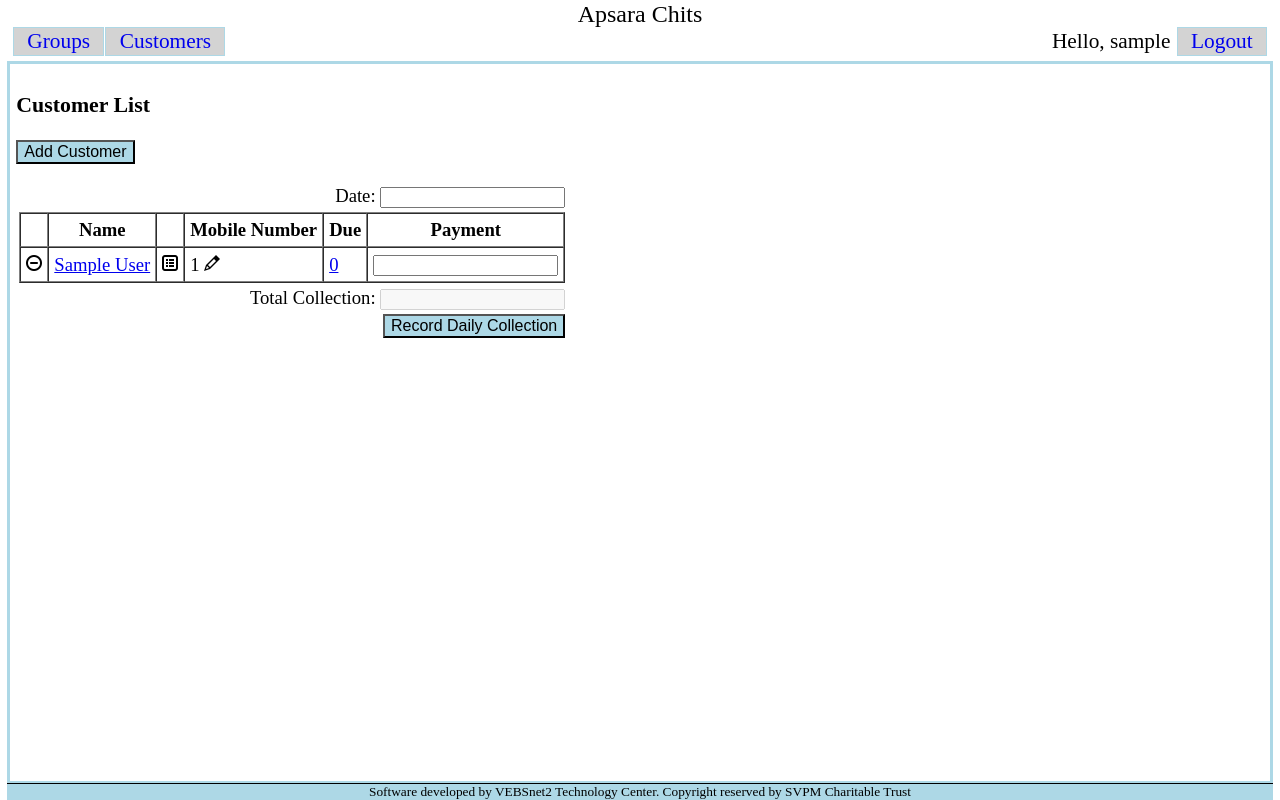
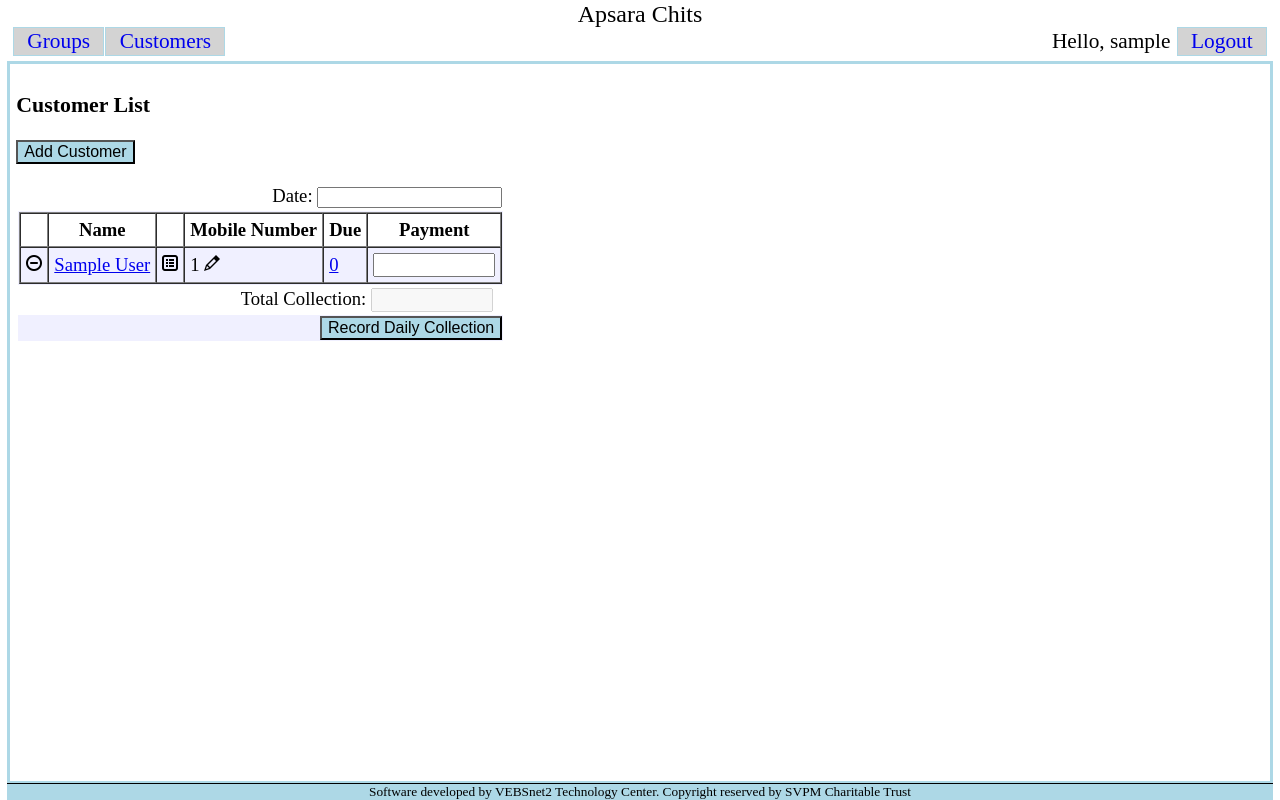
Before and after one commit to svpmtrust/chitmanager, a Django app: page /customers/list in a window 1280 px wide. Run offline with Django 3.2, Linux system fonts and the light colour scheme; a user stored in the database is signed in; tables that the repository leaves empty hold one stand-in row (values such as "Sample post"); some libraries are stand-ins or nearby versions.

Commit message:
Javascript based additions and split of amounts

```diff
--- a/src/chit_main_app/static/style.css
+++ b/src/chit_main_app/static/style.css
@@ -59,3 +59,19 @@ button, submit {
 span.warning {
 	background-color: #ffcccc;
 }
+
+.payment-amount {
+   font-size: 12pt;
+}
+
+.total-amount {
+   font-size: 12pt;
+}
+
+tr:nth-child(even) {
+	background-color: #f0f0ff;
+}
+
+tr:nth-child(odd) {
+	background-color: #ffffff;
+}
--- a/src/chit_main_app/templates/customers/list.html
+++ b/src/chit_main_app/templates/customers/list.html
@@ -5,12 +5,6 @@
 
 {% block content %}
 <script>
-<script type="text/javascript" src="http://code.jquery.com/jquery-1.4.2.min.js"></script>
-<link rel="stylesheet" href="http://code.jquery.com/ui/1.10.4/themes/smoothness/jquery-ui.css">
-<script src="http://code.jquery.com/jquery-1.9.1.js"></script>
-<script src="http://code.jquery.com/ui/1.10.4/jquery-ui.js"></script>
-<script>
-
 $(function() {
     $( "#datepicker" ).datepicker({ dateFormat: 'yy-mm-dd' });
 });
@@ -23,6 +17,20 @@ function change_mobile(id) {
 	return false
 }
 
+$(function() {
+	$('.payment-amount').change(function() {
+		var total = 0
+		$('.payment-amount').each(function() {
+			var val1 = $(this).val()
+			if (val1) {
+			    total = total + parseInt(val1)
+			}
+		})
+		$('#total_collection').val(total)
+
+	})
+});
+
 </script>
 <button onclick="window.location='/customers/new'">Add Customer</button> <P/>
 {% if customer_list %}
@@ -30,7 +38,7 @@ function change_mobile(id) {
 {% csrf_token %}
 <table>
 	<tr>
-		<td align='right'> Date: <input type='text' id='datepicker' name='collection_date'/> </td>
+		<td align='right'> Date: <input type='text' id='datepicker' name='collection_date' required="required"/> </td>
 	</tr>
 	<tr> <td>
 	<table border="1" cellspacing=0 cellpadding=5>
@@ -59,13 +67,14 @@ function change_mobile(id) {
 			<td>{{ customer.mobile_number }} <a href='#' onclick="return change_mobile({{ customer.id }})">
 				<img src='/static/edit.png' class='action_icon' title='Change mobile number'/></a></td>
 			<td><a href="/customers/grouplist?id={{customer.id}}">{{ due_amounts|get_item:customer.id }}</a></td>
-			<td><input type="text" name='customer_collection_{{customer.id}}'></td>
+			<td><input type="text" class='payment-amount' dir="rtl" name='customer_collection_{{customer.id}}' size="10"></td>
 		</tr>
 		{% endfor %}
 	</table>
 	</td></tr>
 	<tr><td align="right">
-		Total Collection: <input type="text" disabled="disabled" id='total_collection'/>
+		Total Collection: <input type="text" class='total-amount'
+					disabled="disabled" id='total_collection' size="10" dir="rtl"/> &nbsp;
 	</td></tr>
 	<tr><td align="right">
 		<button type='submit'>Record Daily Collection</button>
--- a/src/chit_main_app/templates/customers/subscription.html
+++ b/src/chit_main_app/templates/customers/subscription.html
@@ -2,7 +2,7 @@
 {% block title %}New Subscription{% endblock %}
 {% block page_heading %}New Subscription{% endblock %}
 {% block content %}
-<script type="text/javascript"src="http://code.jquery.com/jquery-1.4.2.min.js"></script>
+
 <script language="javascript" type="text/javascript">
 function move_list_items(from_group_list, to_group_list) {
 	$("#" + from_group_list + "  option:selected").appendTo("#" + to_group_list);
--- a/src/chit_main_app/templates/groups/auction.html
+++ b/src/chit_main_app/templates/groups/auction.html
@@ -2,10 +2,6 @@
 {% block title %}New Auction{% endblock%}
 {% block page_heading %} Enter Auction Details for group: {{group.name}}{% endblock%}
 {% block content %}
-<script type="text/javascript" src="http://code.jquery.com/jquery-1.4.2.min.js"></script>
-<link rel="stylesheet" href="http://code.jquery.com/ui/1.10.4/themes/smoothness/jquery-ui.css">
-<script src="http://code.jquery.com/jquery-1.9.1.js"></script>
-<script src="http://code.jquery.com/ui/1.10.4/jquery-ui.js"></script>
 
 {% if under_subscribed %}
 <span class='warning'>
--- a/src/chit_main_app/templates/groups/new.html
+++ b/src/chit_main_app/templates/groups/new.html
@@ -3,10 +3,6 @@
 {% block page_heading %}New Group{% endblock %}
 
 {% block content %}
-<script type="text/javascript" src="http://code.jquery.com/jquery-1.4.2.min.js"></script>
-<link rel="stylesheet" href="http://code.jquery.com/ui/1.10.4/themes/smoothness/jquery-ui.css">
-<script src="http://code.jquery.com/jquery-1.9.1.js"></script>
-<script src="http://code.jquery.com/ui/1.10.4/jquery-ui.js"></script>
 <script>
 $(function() {
 $( "#datepicker" ).datepicker({ dateFormat: 'yy-mm-dd' });
--- a/src/chit_main_app/templates/site_layout.html
+++ b/src/chit_main_app/templates/site_layout.html
@@ -3,6 +3,10 @@
 <head>
     <link rel="stylesheet" href="/static/style.css" />
     <title>{% block title %}My amazing site{% endblock %}</title>
+    <script type="text/javascript" src="http://code.jquery.com/jquery-1.4.2.min.js"></script>
+	<link rel="stylesheet" href="http://code.jquery.com/ui/1.10.4/themes/smoothness/jquery-ui.css">
+	<script src="http://code.jquery.com/jquery-1.9.1.js"></script>
+	<script src="http://code.jquery.com/ui/1.10.4/jquery-ui.js"></script>
 </head>
 
 <body>
```
Also changed, not shown: src/chit_main_app/templates/customers/grouplist.html (+50 -7 lines), 1 other file. Lines whose indentation alone changed are shown as unchanged.
